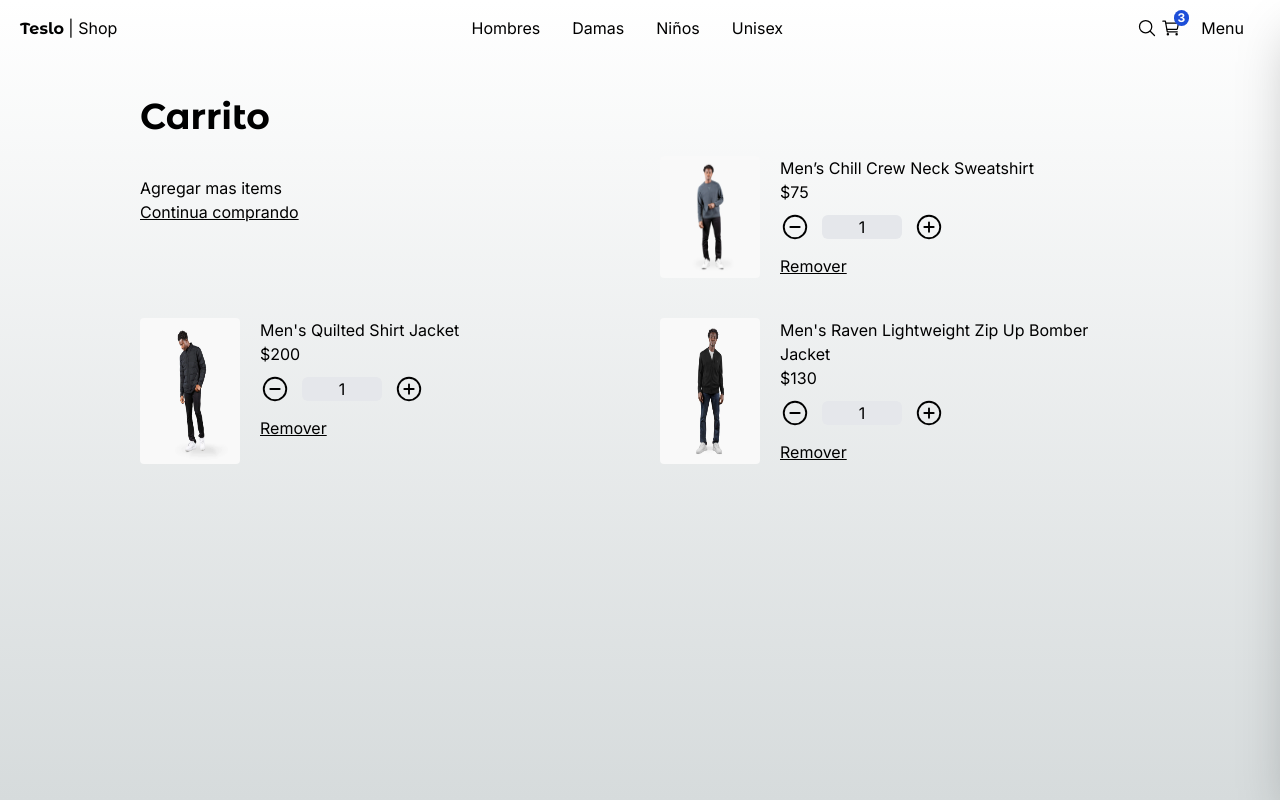
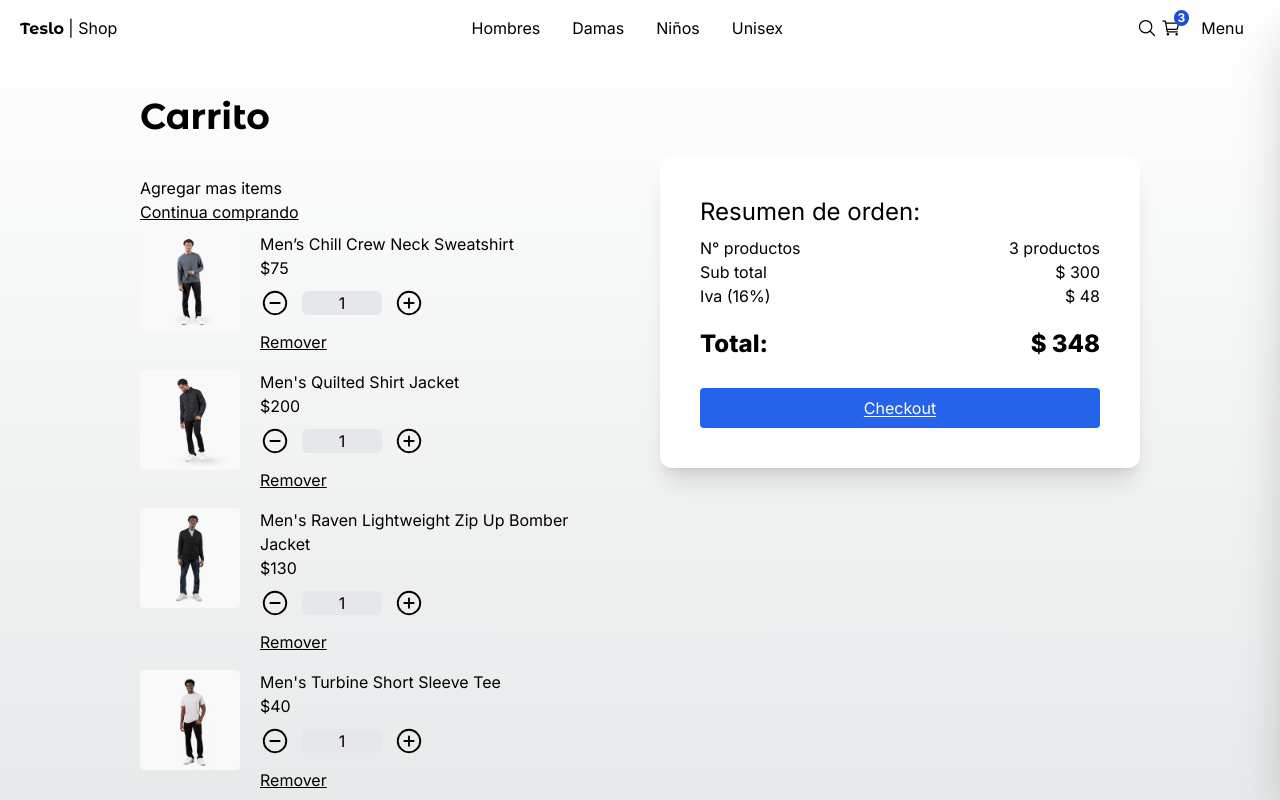
Before and after one commit to gergg90/teslo-shop-clon, a Next.js app: page /cart in a window 1280 px wide. Shown: the top 800 px of the page. Built offline with nearby package versions, Linux system fonts and the light colour scheme.

Commit message:
carrito de compras ui listo

```diff
--- a/src/app/(shop)/cart/page.tsx
+++ b/src/app/(shop)/cart/page.tsx
@@ -7,6 +7,9 @@
   initialData.products[0],
   initialData.products[1],
   initialData.products[2],
+  initialData.products[4],
+  initialData.products[5],
+  initialData.products[6],
 ];
 
 function CartPage() {
@@ -21,15 +24,18 @@
             <Link href="/" className="underline mb-15">
               Continua comprando
             </Link>
-          </div>
 
             {/* Items */}
 
             {productInCart.map((product) => (
-            <div key={product.slug} className="flex">
+              <div key={product.slug} className="flex mt-2 mb-2">
                 <Image
                   src={`/products/${product.images[0]}`}
                   alt={product.title}
+                  style={{
+                    width: "100px",
+                    height: "100px",
+                  }}
                   width={100}
                   height={100}
                   className="mr-5 rounded"
@@ -45,8 +51,37 @@
                 </div>
               </div>
             ))}
+          </div>
 
-          {/* Checkout */}
+          {/* Checkout - resumen de la oreden */}
+
+          <div className="bg-white rounded-xl h-fit shadow-xl p-10">
+            <h2 className="text-2xl mb-2">Resumen de orden:</h2>
+            <div className="grid grid-cols-2">
+              <span>N° productos</span>
+              <span className="text-right">3 productos</span>
+
+              <span>Sub total</span>
+              <span className="text-right">$ 300</span>
+
+              <span>Iva (16%)</span>
+              <span className="text-right">$ 48</span>
+
+              <span className="font-extrabold mt-5 text-2xl">Total:</span>
+              <span className="text-right font-extrabold mt-5 text-2xl">
+                $ 348
+              </span>
+            </div>
+
+            <div className="mt-7 w-full">
+              <Link
+                href="/checkout/address"
+                className="flex underline decoration-white underline-offset-2 justify-center btn-primary"
+              >
+                Checkout
+              </Link>
+            </div>
+          </div>
         </div>
       </div>
     </div>
```
Lines whose indentation alone changed are shown as unchanged.
